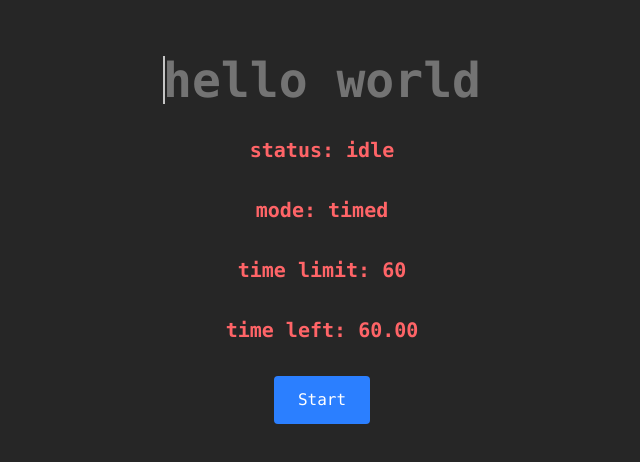
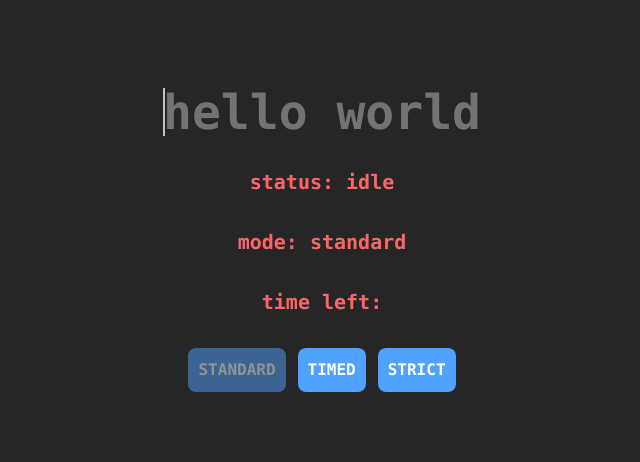
Before and after one commit to aservin6/typing-test, a React (Vite) app: page / in a window 1280 px wide. Shown: the part 160-622 px from the top of the page, without its empty margins (318-958 px from the left). Built offline with nearby package versions, Linux system fonts and the light colour scheme.

Commit message:
implement mode selection ui

```diff
--- /dev/null
+++ b/src/components/ModeSelect.tsx
@@ -0,0 +1,31 @@
+export function ModeSelect({
+  onChange,
+  mode,
+}: {
+  onChange(mode: string): void;
+  mode: string;
+}) {
+  return (
+    <div className="flex items-center space-x-3 *:p-2.5 *:font-bold *:uppercase *:text-white *:rounded-lg">
+      <button
+        onClick={() => onChange("standard")}
+        className={`bg-blue-400 ${mode === "standard" && "select-none opacity-50"}`}
+      >
+        Standard
+      </button>
+
+      <button
+        onClick={() => onChange("timed")}
+        className={`bg-blue-400 ${mode === "timed" && "select-none opacity-50"}`}
+      >
+        Timed
+      </button>
+      <button
+        onClick={() => onChange("strict")}
+        className={`bg-blue-400 ${mode === "strict" && "select-none opacity-50"}`}
+      >
+        Strict
+      </button>
+    </div>
+  );
+}
--- a/src/components/TypingTest.tsx
+++ b/src/components/TypingTest.tsx
@@ -1,27 +1,29 @@
 import { useEffect, useMemo, useState } from "react";
 import { TimedMode } from "../core/engine/modes/TimedMode";
 import { TypingEngine } from "../core/engine/TypingEngine";
+import { ModeSelect } from "./ModeSelect";
+import { StandardMode, StrictMode } from "../core/engine/modes";
 
 const text = "hello world";
 
 export function TypingTest() {
+  const [mode, setMode] = useState("standard");
   const engine = useMemo(() => {
-    return new TypingEngine(text, new TimedMode(60000));
-  }, []);
+    switch (mode) {
+      case "timed":
+        return new TypingEngine(text, new TimedMode(30000));
+      case "strict":
+        return new TypingEngine(text, new StrictMode());
+      default:
+        return new TypingEngine(text, new StandardMode());
+    }
+  }, [mode]);
 
   const [state, setState] = useState(engine.getState());
-
   const timeLimit = engine.getTimeLimit();
 
   function sync() {
     setState({ ...engine.getState() });
-  }
-
-  function handleStart() {
-    if (state.status === "idle") {
-      engine.start();
-      sync();
-    }
   }
 
   function handleInput(e: React.KeyboardEvent<HTMLTextAreaElement>) {
@@ -44,6 +46,10 @@ export function TypingTest() {
     sync();
   }
 
+  function handleModeChange(mode: string) {
+    setMode(mode);
+  }
+
   useEffect(() => {
     if (state.status === "running") {
       const interval = setInterval(() => {
@@ -53,7 +59,7 @@ export function TypingTest() {
 
       return () => clearInterval(interval);
     }
-  }, [engine, state.status]);
+  }, [engine, state.status, mode]);
 
   return (
     <div className="min-h-screen bg-neutral-800 font-mono flex flex-col items-center justify-center gap-8">
@@ -98,24 +104,14 @@ export function TypingTest() {
         status: {state.status}
       </div>
 
-      <div className="text-red-400 font-bold text-xl">mode: {state.mode}</div>
-
-      <div className="text-red-400 font-bold text-xl">
-        time limit: {timeLimit && timeLimit / 1000}
-      </div>
+      <div className="text-red-400 font-bold text-xl">mode: {mode}</div>
 
       <div className="text-red-400 font-bold text-xl">
         time left:{" "}
         {timeLimit &&
           (timeLimit / 1000 - engine.getElapsedTime() / 1000).toFixed(2)}
       </div>
-
-      <button
-        onClick={handleStart}
-        className="bg-blue-500 px-6 py-3 text-white cursor-pointer rounded"
-      >
-        Start
-      </button>
+      <ModeSelect onChange={handleModeChange} mode={mode} />
     </div>
   );
 }
--- a/src/core/engine/TypingEngine.ts
+++ b/src/core/engine/TypingEngine.ts
@@ -90,6 +90,13 @@ export class TypingEngine implements EngineContext {
     // Ignore input beyond target length
     if (this.state.input.length > this.state.targetText.length) return;
 
+    if (
+      char !== this.state.targetText.at(this.getCurrentIndex()) &&
+      this.strategy.shouldFinishOnCharacter(this, "incorrect")
+    ) {
+      this.finish();
+    }
+
     this.state.input += char;
 
     if (this.strategy.shouldFinishOnCharacter(this, "correct")) {
```
